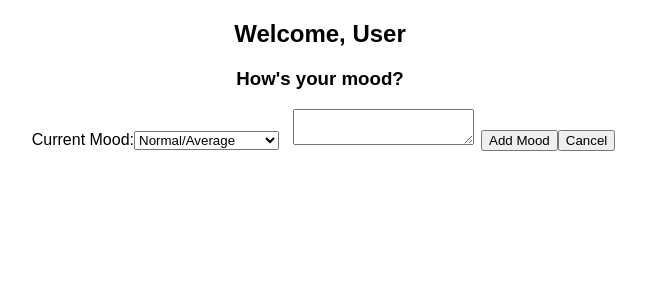
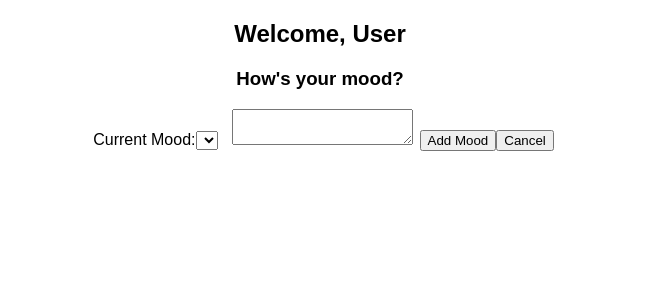
Before and after one commit to codeannie/mood-tracker-client, a React (Create React App) app: page /dashboard in a window 1280 px wide. Shown: the top 300 px of the page, without its empty margins (320-966 px from the left). Built offline with nearby package versions, Linux system fonts and the light colour scheme.

Commit message:
attempt to streamline generation of mood options; need to add loop

```diff
--- a/src/dashboard/mood-form.component.jsx
+++ b/src/dashboard/mood-form.component.jsx
@@ -5,26 +5,42 @@ export default class MoodForm extends React.Component {
   constructor(props) {
     super(props);
     this.state = {
-      mood: '',
+      // capture selected mood?
+      mood: {
+        id: '',
+        label: '',
+      },
       notes: '',
     };
 
-    this.handleChange = this.handleChange.bind(this);
+    this.generateMoodOptions = this.generateMoodOptions.bind(this);
+    this.handleChange = this.handleMoodChange.bind(this);
     this.handleSubmit = this.handleSubmit.bind(this);
   }
 
-  handleChange(e) {
+  generateMoodOptions() {
+    const moodOptions = [];
+    const moodKeys = Object.keys(MOODS);
+    console.log('mood keys ->', moodKeys);
+    // need to loop through object to generate list of options
+    const moodOption = <option data-name={moodKeys.label} value={moodKeys.id}> {moodKeys.label} </option>;
+    moodOptions.push(moodOption);
+  }
+
+  handleMoodChange(e) {
     const target = e.target;
     const value = target.value;
     const name = target.name;
 
     this.setState(({
+      // store the mood or notes
       [name]: value,
     }));
 
     console.log('state on change ->', this.state);
   }
 
+  // add separate handlechange for text area
   handleSubmit(e) {
     e.preventDefault();
     // do something to sent to API
@@ -37,23 +53,23 @@ export default class MoodForm extends React.Component {
         <form className="moodForm" onSubmit={this.handleSubmit}>
           <label htmlFor="mood">
           Current Mood:
-            {/* <select onChange={this.handleChange}> */}
-            <select value={this.state.mood} onChange={this.handleChange}>
-              <option value={MOODS.NORMAL.id} > {MOODS.NORMAL.label} </option>
+            <select value={this.state.mood} onChange={this.handleMoodChange}>
+              {this.generateMoodOptions}
+              {/* <option value={MOODS.NORMAL.id} > {MOODS.NORMAL.label} </option>
               <option value={MOODS.HAPPY.id} > {MOODS.HAPPY.label} </option>
               <option value={MOODS.PRODUCTIVE.id} > {MOODS.PRODUCTIVE.label} </option>
               <option value={MOODS.ANNOYED.id} > {MOODS.ANNOYED.label} </option>
               <option value={MOODS.SAD.id} > {MOODS.SAD.label} </option>
               <option value={MOODS.STRESSED.id} > {MOODS.STRESSED.label} </option>
               <option value={MOODS.SICK.id} > {MOODS.SICK.label} </option>
-              <option value={MOODS.ANGRY.id} > {MOODS.ANGRY.label} </option>
+              <option value={MOODS.ANGRY.id} > {MOODS.ANGRY.label} </option> */}
             </select>
 
           </label>
           <label htmlFor="notes">
             <textarea
               value={this.state.notes}
-              onChange={this.handleChange}
+              // onChange={this.handleChange}
             />
           </label>
 
```
